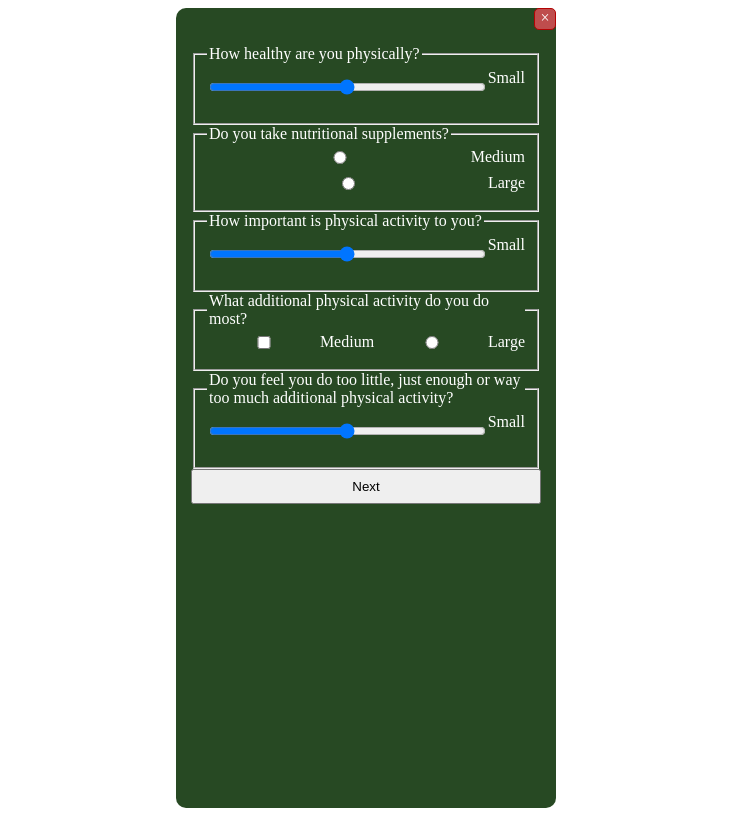
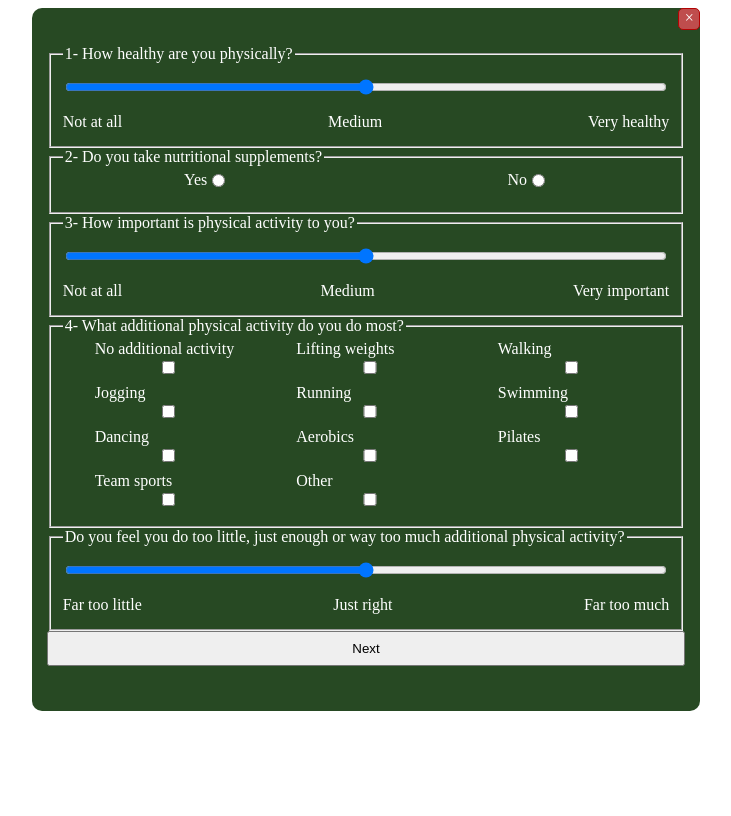
Before and after one commit to Ari-Ario/health-survey, a PHP site: page /form-one.php in a window 1280 px wide. Shown: the whole page, without its empty margins (274-1005 px from the left). After the commit the page ends 711 px from the top, so only its background shows below. Run offline with PHP 8.4, Linux system fonts and the light colour scheme.

Commit message:
styling of first form finished

```diff
--- a/www/public/form-one.php
+++ b/www/public/form-one.php
@@ -27,49 +27,102 @@ if (session_status() === PHP_SESSION_NONE){
     <section class="form-section-one">
       <form action="/components/form-one-to-two.php" method="POST">
 
-      <fieldset>
-        <legend>How healthy are you physically?</legend>
+      <fieldset class="fieldset">
+        <legend>1- How healthy are you physically?</legend>
         <section class="field">
-          <input type="range" name="size" id="size_1" value="small" >
-          <label for="size_1">Small</label>
+          <input type="range" name="q1" id="q1" value="" min="1" max="3" >
+        </section>
+        <section class="field">
+          <label for="q1">Not at all</label>
+          <label for="q1">Medium</label>
+          <label for="q1">Very healthy</label>
         </section>
       </fieldset>
 
-      <fieldset>
-        <legend>Do you take nutritional supplements?</legend>
+      <fieldset class="fieldset">
+        <legend>2- Do you take nutritional supplements?</legend>
         <section class="field">
-          <input type="radio" name="size" id="size_2" value="medium" />
-          <label for="size_2">Medium</label>
-        </section>
-        <section class="field">
-          <input type="radio" name="size" id="size_3" value="large" />
-          <label for="size_3">Large</label>
+          <label for="q2" class="q2">
+            Yes <input type="radio" name="q2" id="q2" value="Yes" />
+          </label>
+          <label for="q2" class="q2">
+            No <input type="radio" name="q2" id="q2" value="No" />
+          </label>
         </section>
       </fieldset>
 
-      <fieldset>
-        <legend>How important is physical activity to you?</legend>
+      <fieldset class="fieldset">
+        <legend>3- How important is physical activity to you?</legend>
         <section class="field">
-          <input type="range" name="size" id="size_1" value="small" />
-          <label for="size_1">Small</label>
+          <input type="range" name="q3" id="q3" min="1" max="3"/>
+        </section>
+        <section class="field">
+          <label for="q3">Not at all</label>
+          <label for="q3">Medium</label>
+          <label for="q3">Very important</label>
         </section>
       </fieldset>
 
-      <fieldset>
-        <legend>What additional physical activity do you do most?</legend>
-        <section class="field">
-          <input type="checkbox" name="size" id="size_2" value="medium" />
-          <label for="size_2">Medium</label>
-          <input type="radio" name="size" id="size_3" value="large" />
-          <label for="size_3">Large</label>
+      <fieldset class="fieldset" >
+        <legend>4- What additional physical activity do you do most?</legend>
+        <section class="field" id="fieldset4">
+          <section class="q4-grid">
+            <label for="q4" class="q4">
+              No additional activity<input type="checkbox" name="q4" id="q4" value="Yes" />
+            </label>
+            <label for="q4" class="q4">
+              Lifting weights <input type="checkbox" name="q4" id="q4" value="Yes" />
+            </label>
+            <label for="q4" class="q4">
+              Walking <input type="checkbox" name="q4" id="q4" value="Yes" />
+            </label>
+          </section>
+
+          <section class="q4-grid">
+            <label for="q4" class="q4">
+              Jogging <input type="checkbox" name="q4" id="q4" value="Yes" />
+            </label>
+            <label for="q4" class="q4">
+              Running <input type="checkbox" name="q4" id="q4" value="Yes" />
+            </label>
+            <label for="q4" class="q4">
+              Swimming <input type="checkbox" name="q4" id="q4" value="Yes" />
+            </label>
+          </section>
+          <!-- <section class="q4-grid"></section> -->
+          <section class="q4-grid">
+            <label for="q4" class="q4">
+              Dancing <input type="checkbox" name="q4" id="q4" value="Yes" />
+            </label>
+            <label for="q4" class="q4">
+              Aerobics <input type="checkbox" name="q4" id="q4" value="Yes" />
+            </label>
+            <label for="q4" class="q4">
+              Pilates <input type="checkbox" name="q4" id="q4" value="Yes" />
+            </label>
+          </section>
+
+          <section class="q4-grid">
+            <label for="q4" class="q4">
+              Team sports <input type="checkbox" name="q4" id="q4" value="Yes" />
+            </label>
+            <label for="q4" class="q4">
+              Other <input type="checkbox" name="q4" id="q4" value="Yes" />
+            </label>
+          <section>
+
         </section>
       </fieldset>
 
-      <fieldset>
+      <fieldset class="fieldset">
         <legend>Do you feel you do too little, just enough or way too much additional physical activity?</legend>
         <section class="field">
-          <input type="range" name="size" id="size_1" value="small" >
-          <label for="size_1">Small</label>
+          <input type="range" name="size" id="size_1" min="1" max="3" >
+        </section>
+        <section class="field">
+          <label for="q1">Far too little</label>
+          <label for="q1">Just right</label>
+          <label for="q1">Far too much</label>
         </section>
       </fieldset>
 
--- a/www/public/styles.css
+++ b/www/public/styles.css
@@ -1,7 +1,7 @@
 /* Basic form styling */
 
 
-#form1, #form2, #form3 {
+.form {
     display: flex;
     justify-content: center;
     align-items: center;
@@ -13,9 +13,9 @@
     position: fixed;
     top: 20%;
     left: 20%; */
-    width: 680px;
     background-color: rgb(39, 73, 35);
     border-radius: 10px;
+    max-width: 60%;
 }
 
 form {
@@ -56,6 +56,45 @@ input {
 
 .field {
     display: flex;
+    justify-content: space-between;
+    align-items: space-between;
+}
+
+.fieldset{
+    /* display: flex; */
+}
+
+.q2 {
+    display: flex;
+    justify-content: space-around;
+    padding-left: 20%;
+    padding-right: 20%;
+}
+
+#fieldset4 {
+    display: grid;
+    grid-template-columns: repeat(1 / 1fr);
+    column-gap: 0;
+    margin: 0;
+    padding: 0;
+}
+.q4-grid{
+    display: grid;
+    grid-template-columns: repeat(3, 1fr);
+    column-gap: 30px;
+    margin: 0;
+    padding: 0;
+    /* border: 1px solid white; */
+}
+
+[class*="q4"] {
+    display: flexbox;
+    padding: 0 1rem;
+    margin: 0;
+  }
+
+legend {
+    color: white;
 }
 
 button {
@@ -67,15 +106,15 @@ button {
     cursor: pointer;
 }
 
-input:hover {
-    background-color: #595da2;
+fieldset:hover, input:hover {
+    background-color: #013813;
 }
 
 
 @media screen {
     .form-content {
-        width: 380px;
-        height: 100vh;
+        max-width: 100%;
+        height: 100%;
         background-color: rgb(39, 73, 35);
         border-radius: 10px;
     }
```
